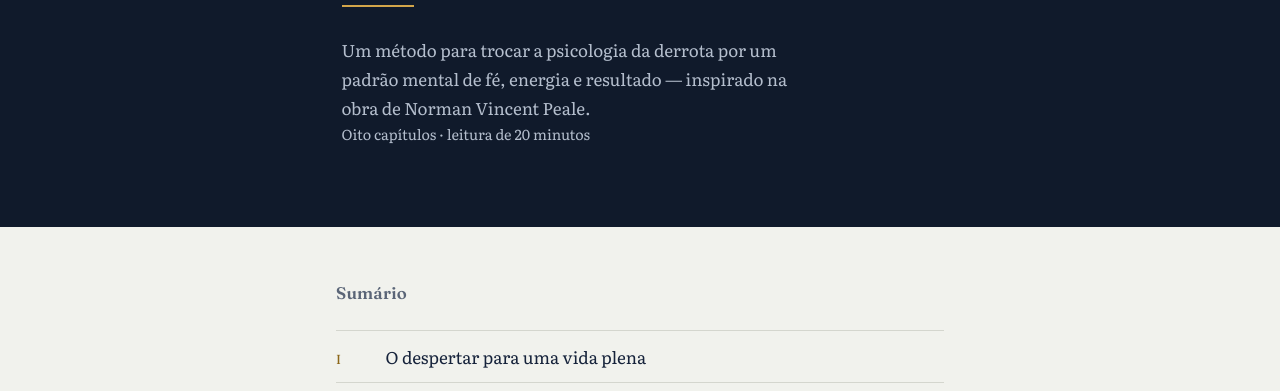
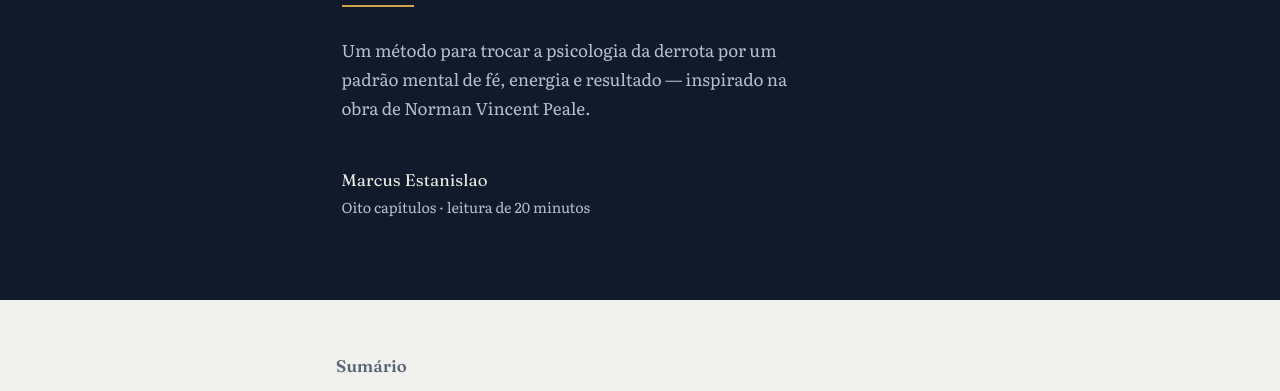
Before and after one commit to estanislao/Pensamento, a plain HTML site: page index.html in a window 1280 px wide. Shown: the part 356-747 px from the top of the page. Drawn offline with Linux system fonts and the light colour scheme.

Commit message:
Adiciona autoria: Marcus Estanislao

```diff
--- a/index.html
+++ b/index.html
@@ -97,7 +97,12 @@ img{max-width:100%}
 .cover h1 em{font-style:italic;font-weight:400}
 .cover-rule{width:4.5rem;height:2px;background:var(--night-brass);margin:2rem 0 1.75rem;border:0}
 .cover p{margin:0;color:#B4BECD;max-width:30rem}
-.cover-meta{margin-top:2.75rem;font-size:.9rem;color:#8593A6}
+.cover-author{
+  margin-top:2.75rem !important;
+  font-family:"Fraunces",Georgia,serif;font-size:1.05rem;
+  color:var(--night-ink) !important;letter-spacing:.01em;
+}
+.cover-meta{margin-top:.4rem;font-size:.9rem;color:#8593A6}
 
 /* toc */
 .toc{padding:3.25rem 0 1rem}
@@ -270,6 +275,7 @@ ul.dots li::before{
     <h1>O poder do pensamento <em>transformativo</em></h1>
     <hr class="cover-rule">
     <p>Um método para trocar a psicologia da derrota por um padrão mental de fé, energia e resultado — inspirado na obra de Norman Vincent Peale.</p>
+    <p class="cover-author">Marcus Estanislao</p>
     <p class="cover-meta">Oito capítulos · leitura de 20 minutos</p>
   </div>
 </header>
@@ -465,7 +471,7 @@ ul.dots li::before{
 
 <footer class="end wrap">
   <p class="end-mark">· · ·</p>
-  <p>Fim do livro</p>
+  <p>Fim do livro · Marcus Estanislao</p>
   <a class="totop" href="#topo">Voltar ao início</a>
 </footer>
 
```
